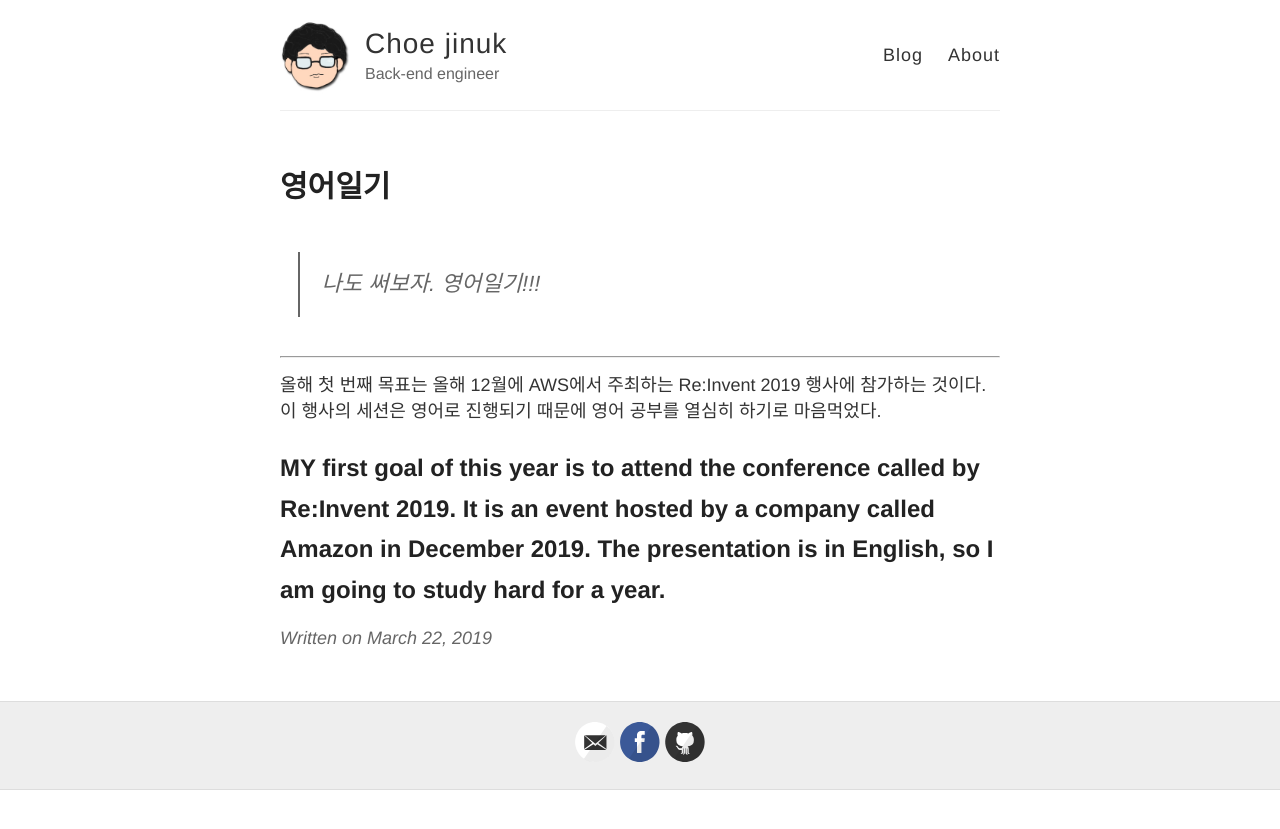
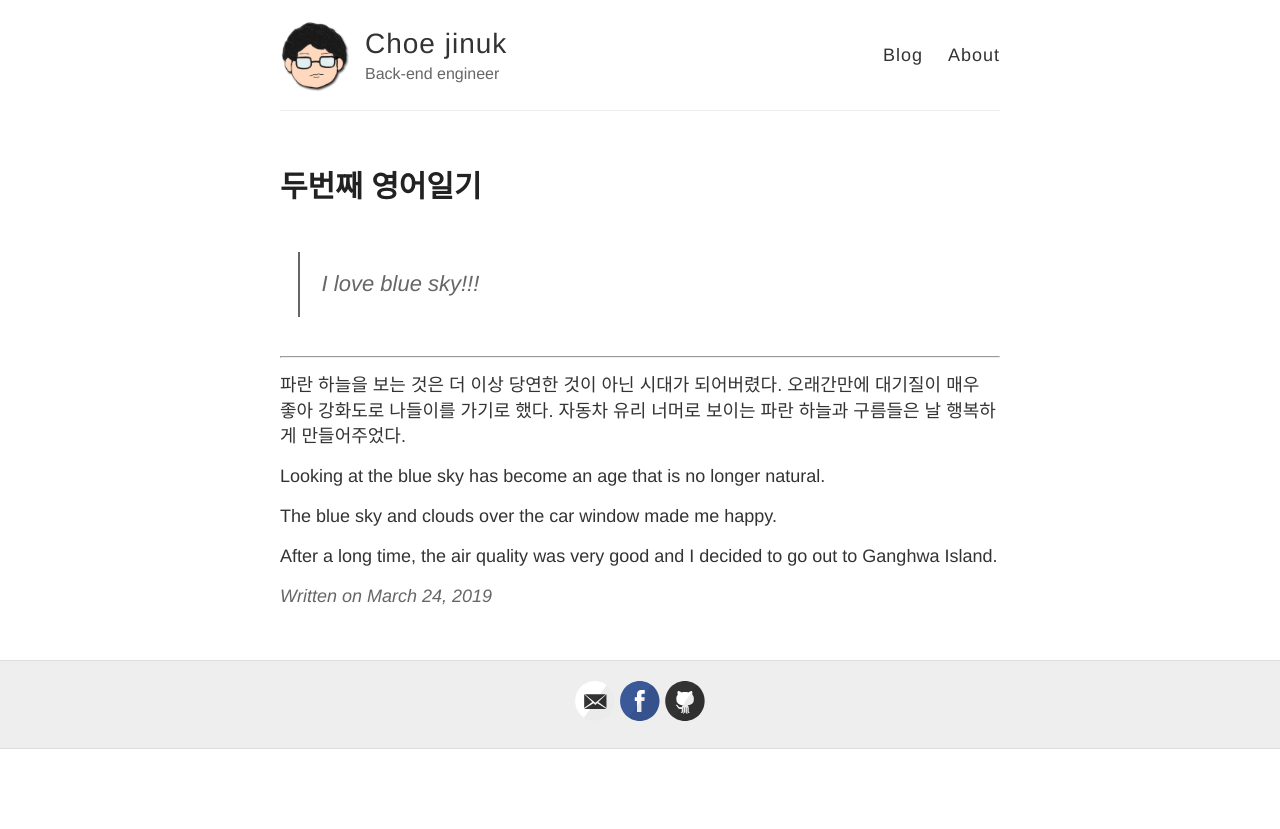
Before and after one commit to nosent79/nosent79.github.io, a Jekyll site: the page built from _posts/2019-03-24-Diary.md, in a window 1280 px wide. Shown: the top 829 px of the page. Built offline with Jekyll 4.4.1, drawn with Linux system fonts in a browser that asks for light colours; comment, search, counter and statistics services are not loaded.

Commit message:
두번째 영어일기

```diff
--- a/_posts/2019-03-22-Diary.md
+++ b/_posts/2019-03-22-Diary.md
@@ -12,4 +12,3 @@ comments: true
 올해 첫 번째 목표는 올해 12월에 AWS에서 주최하는 Re:Invent 2019 행사에 참가하는 것이다. 이 행사의 세션은 영어로 진행되기 때문에 영어 공부를 열심히 하기로 마음먹었다.
 
 MY first goal of this year is to attend the conference called by Re:Invent 2019. It is an event hosted by a company called Amazon in December 2019. The presentation is in English, so I am going to study hard for a year.
----
--- /dev/null
+++ b/_posts/2019-03-24-Diary.md
@@ -0,0 +1,18 @@
+---
+layout: post
+title: 두번째 영어일기 #2
+category: diary
+tags: [english, diary]
+comments: true
+---
+
+> I love blue sky!!!
+
+---
+파란 하늘을 보는 것은 더 이상 당연한 것이 아닌 시대가 되어버렸다. 오래간만에 대기질이 매우 좋아 강화도로 나들이를 가기로 했다. 자동차 유리 너머로 보이는 파란 하늘과 구름들은 날 행복하게 만들어주었다.
+
+Looking at the blue sky has become an age that is no longer natural.
+
+The blue sky and clouds over the car window made me happy.
+
+After a long time, the air quality was very good and I decided to go out to Ganghwa Island.
```
Also changed, not shown: other parts of _posts/2019-03-22-Diary.md (+1 -1 lines).
